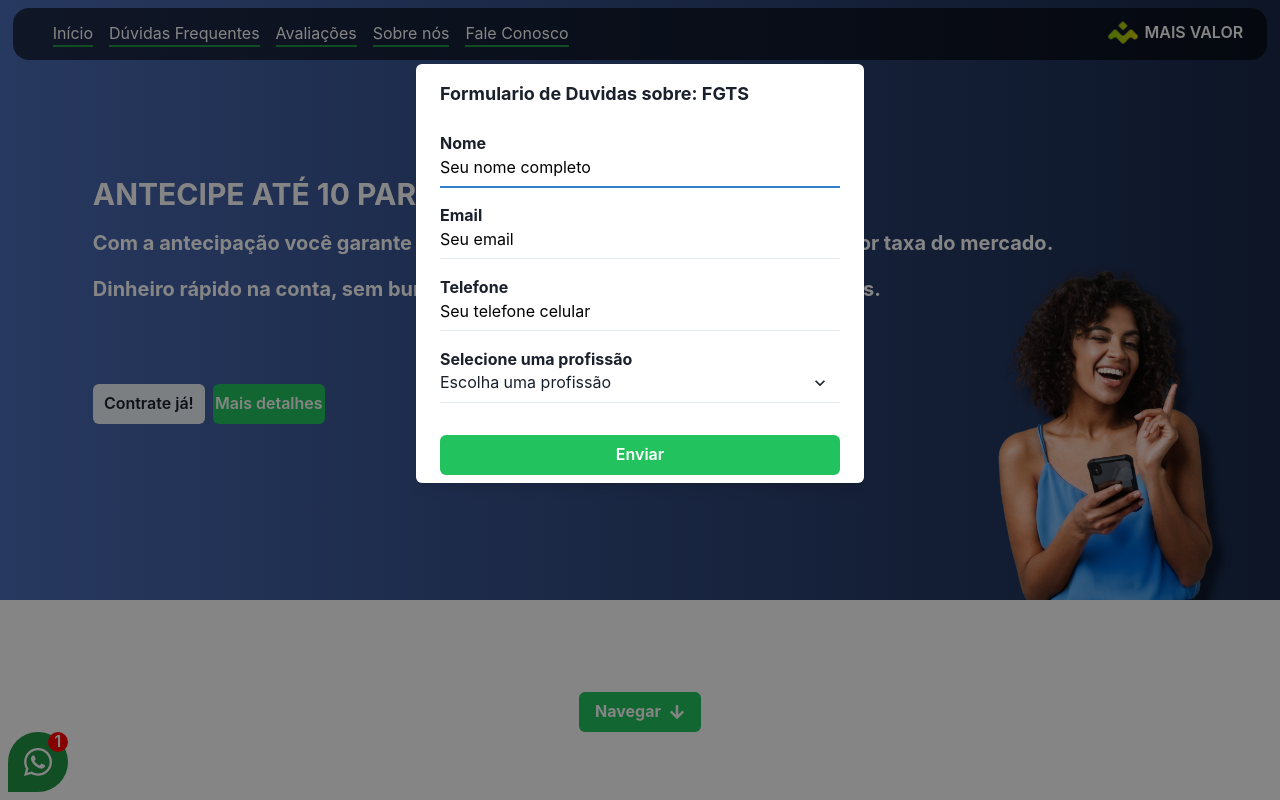
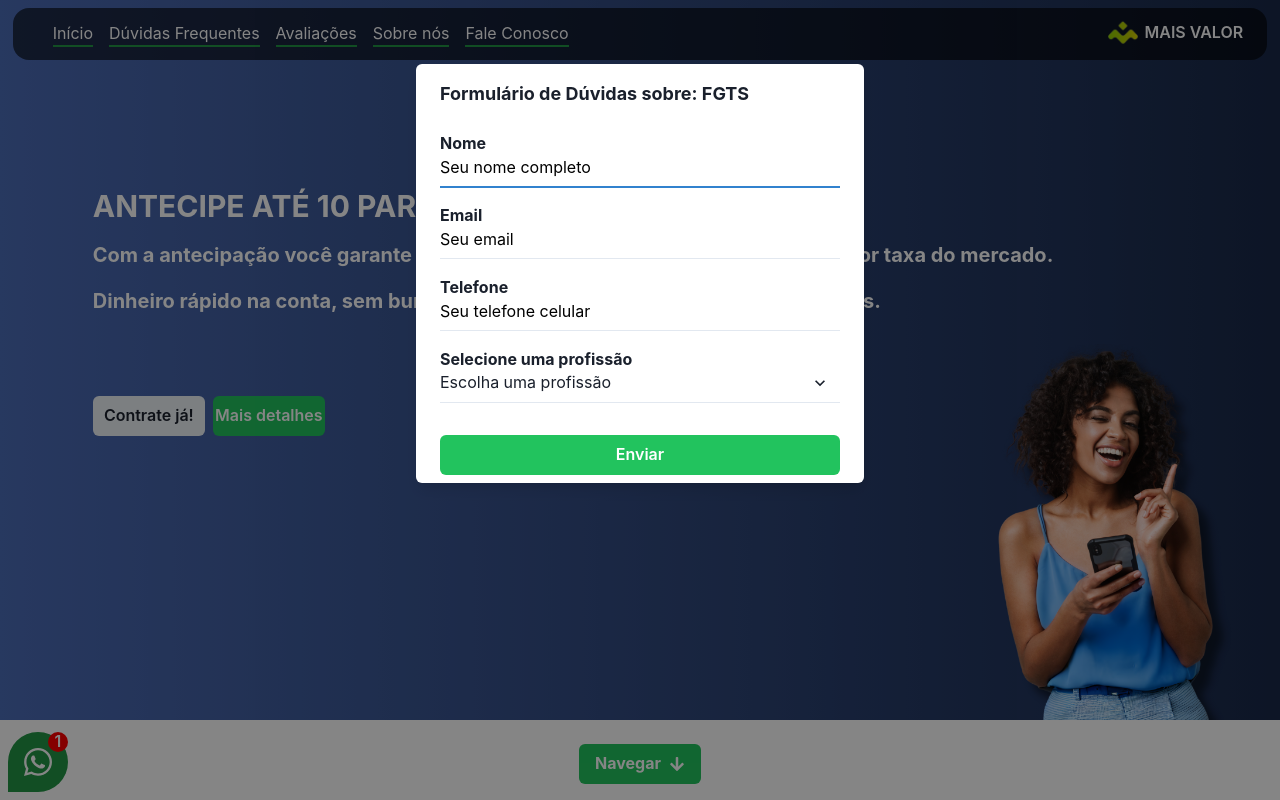
Before and after one commit to NickBritoDev/maisvalor-fgts, a Next.js app: page / in a window 1280 px wide. Both pictures are taken after a click on the button "Contrate já!". Built offline with nearby package versions, Linux system fonts and the light colour scheme.

Commit message:
fix: ajustes de layout

```diff
--- a/src/app/pages/about/page.js
+++ b/src/app/pages/about/page.js
@@ -15,10 +15,10 @@
       flexDir={'column'}
     >
 
-      <Heading mb={-8} color={'green'} size={{ base: 'lg', md: 'lg' }}>Quem é a Mais Valor?</Heading>
+      <Heading mb={-4} color={'green'} size={{ base: 'lg', md: 'lg' }}>Quem é a Mais Valor?</Heading>
       <Box w={{ base: '90%', md: '60%' }} display={'flex'} flexDir={'column'} alignItems={'center'} textAlign={'center'} justifyContent={'center'}>
 
-        <Flex mt={10} flexDir={{ base: 'column' }} gap={4} w={'100%'} alignItems={'flex-start'} justifyContent={'flex-start'}>
+        <Flex  flexDir={{ base: 'column' }} gap={4} w={'100%'} alignItems={'flex-start'} justifyContent={'flex-start'}>
           <Box p={2} rounded={'xl'} pb={6} w={'100%'} display={'flex'} flexDir={'column'} alignItems={'center'} justifyContent={'flex-start'}>
             <Flex alignItems={'center'} justifyContent={'space-between'} gap={2}>
               <Text fontWeight={'bold'}>VISÃO</Text>
--- a/src/app/pages/assessments/page.js
+++ b/src/app/pages/assessments/page.js
@@ -12,11 +12,10 @@
       overflow={'hidden'} alignItems={'center'}
       gap={4} justifyContent={'space-between'}
       flexDir={{ base: 'column', md: 'column' }}
-      paddingTop={{ base: 20, md: 24 }}
-      paddingBottom={{ base: 20, md: 24 }}
+      paddingBottom={{ base: 10, md: 14 }}
     >
       <Box w={'100%'}>
-        <Flex mt={{ base: -20, md: -10 }} mb={{ base: 0, md: 0 }} flexDir={'column'} mx={'auto'} alignItems={'center'} justifyContent={'center'} textAlign={'center'} w={'100%'} >
+        <Flex  mb={{ base: 0, md: 0 }} flexDir={'column'} mx={'auto'} alignItems={'center'} justifyContent={'center'} textAlign={'center'} w={'100%'} >
           <Heading color={'green'} size={{ base: 'lg', md: 'lg' }}>
             O que os clientes falam sobre nós
             <Divider />
@@ -67,7 +66,7 @@
       </Box>
 
       <Box mt={{ base: 10, md: 8 }} textAlign={'center'}  >
-        <Heading color={'green'} mb={{ base: 2, md: 6 }} size={{ base: 'sm', md: 'lg' }}>Bancos parceiros da Mais Valor</Heading>
+        <Heading color={'green'} mb={{ base: 2, md: 6 }}  size={{ base: 'lg', md: 'lg' }}>Bancos parceiros da Mais Valor</Heading>
         <Carousel />
       </Box>
 
--- a/src/app/pages/products/page.js
+++ b/src/app/pages/products/page.js
@@ -35,13 +35,13 @@
       h={'100vh'} w={'100%'}
       overflow={'hidden'} alignItems={'center'}
       gap={10} justifyContent={'flex-start'}
-      flexDir={'column'} paddingTop={20} paddingInline={6}>
+      flexDir={'column'} paddingTop={0} paddingInline={6}>
 
       <Heading color={'green'} size={{ base: 'lg', md: 'lg' }}>Dúvidas frequentes</Heading>
 
+      <Accordion w={'100%'} gap={8} allowToggle>
         {script.map((item, index) => (
-          <Accordion w={'100%'} key={index} allowToggle>
-            <AccordionItem>
+          <AccordionItem mb={8} key={index}>
             <h2>
               <AccordionButton>
                 <Box fontWeight={'bold'} as="span" flex='1' textAlign='left'>
@@ -54,9 +54,8 @@
               {item.rsp}
             </AccordionPanel>
           </AccordionItem>
-
+        ))}
       </Accordion>
-        ))}
     </Flex>
   )
 }
--- a/src/app/pages/start/components/Banner.js
+++ b/src/app/pages/start/components/Banner.js
@@ -86,7 +86,7 @@
         <Text zIndex={7} fontSize={20} fontWeight={'bold'} my={4}>{sub1}</Text>
         <Text zIndex={7} fontSize={20} fontWeight={'bold'}>{sub2}</Text>
         <Flex flexDir={{ base: 'column', md: 'row' }} textTransform={'uppercase'}>
-          <Button w={{ base: '50%', md: '10%' }} zIndex={9} mt={{ md: 20 }} onClick={onOpen}>
+          <Button w={{ base: '50%', md: '10%' }} zIndex={9} mt={{base: 10, md: 20 }} onClick={onOpen}>
             Contrate já!
           </Button>
           <Details />
@@ -102,7 +102,7 @@
         <AlertDialogOverlay>
           <AlertDialogContent>
             <AlertDialogHeader fontSize='lg' fontWeight='bold'>
-              Formulario de Duvidas sobre: {prod}
+              Formulário de Dúvidas sobre: {prod}
             </AlertDialogHeader>
 
             <AlertDialogBody>
--- a/src/app/pages/start/page.js
+++ b/src/app/pages/start/page.js
@@ -4,8 +4,6 @@
 import { Banner } from './components/Banner'
 import { FaArrowDown } from 'react-icons/fa'
 import fgts from '@/images/produtos/fgts.png'
-import crefaz from '@/images/produtos/crefaz.png'
-import maisvalor from '@/images/produtos/maisvalor.png'
 import Image from 'next/image'
 
 export default function Start() {
@@ -22,34 +20,11 @@
         'linear-gradient(to right, #4b6cb7, #182848)',
       ],
     },
-    // {
-    //   prod: 'CREFAZ',
-    //   img: crefaz,
-    //   title: 'Contrate empréstimo com sua conta de luz',
-    //   sub1: 'Contrate empréstimo na Crefaz com débito na sua conta de luz. Prático e rápido.',
-    //   sub2: '',
-    //   gradient: [
-    //     '#F09819',
-    //     '-webkit-linear-gradient(to right, #F09819, #FF512F)',
-    //     'linear-gradient(to right, #F09819, #FF512F)',
-    //   ],
-    // },
-    // {
-    //   prod: 'MAIS VALOR',
-    //   img: maisvalor,
-    //   title: 'Contrate todo e qualquer tipo de empréstimo',
-    //   sub1: 'Vem com a gente nessa!',
-    //   sub2: 'Temos uma solução para cada momento da sua vida.',
-    //   gradient: [
-    //     '#52c234',
-    //     '-webkit-linear-gradient(to right, #52c234, #061700)',
-    //     'linear-gradient(to right, #52c234, #061700)',
-    //   ],
-    // },
   ];
 
   const [currentBanner, setCurrentBanner] = useState(0);
 
+  // eslint-disable-next-line react-hooks/exhaustive-deps
   const handleNextBanner = () => {
     setCurrentBanner((prevBanner) => (prevBanner + 1) % details.length);
   };
@@ -58,8 +33,7 @@
     const intervalId = setInterval(handleNextBanner, 9000);
 
     return () => clearInterval(intervalId);
-  // eslint-disable-next-line react-hooks/exhaustive-deps
-  }, []);
+  }, [handleNextBanner]);
 
 
   const scrollToSection = (sectionId) => {
@@ -120,7 +94,7 @@
         flexDir={'column'}
         w={'100%'}
         bg={details[currentBanner].gradient}
-        h={'80vh'}
+        h={'100vh'}
         position="relative"
       >
         <Banner
@@ -131,7 +105,7 @@
           sub1={details[currentBanner].sub1}
           sub2={details[currentBanner].sub2}
         />
-        <Box display={{md:'none'}}>
+        <Box display={{ md: 'none' }}>
           <Image
             width={300}
             height={400}
@@ -144,7 +118,7 @@
             }}
           />
         </Box>
-        <Box display={{base: 'none', md: 'initial'}} >
+        <Box display={{ base: 'none', md: 'initial' }} >
           <Image
             width={600}
             height={400}
@@ -159,8 +133,10 @@
         </Box>
       </Box>
 
-      <Box zIndex={9} bg={'white'} mt={-20} display={'flex'} flexDir={'column'} color={'black'} alignItems={'center'} justifyContent={'center'} w={'100%'} p={1} h={'100%'}>
+      <Box zIndex={9} bg={'white'} display={'flex'} flexDir={'column'} color={'black'} alignItems={'center'} justifyContent={'center'} w={'100%'}  >
         <Button
+          mt={-4}
+          mb={4}
           colorScheme="whatsapp"
           display="flex"
           alignItems="center"
@@ -168,7 +144,6 @@
           gap={2}
           data-section="products"
           onClick={() => scrollToSection('products')}
-          mt={6}
           textAlign="center"
           fontWeight="bold"
           _hover={{ transform: 'translateY(-2px)' }}
```
Lines whose indentation alone changed are shown as unchanged.
